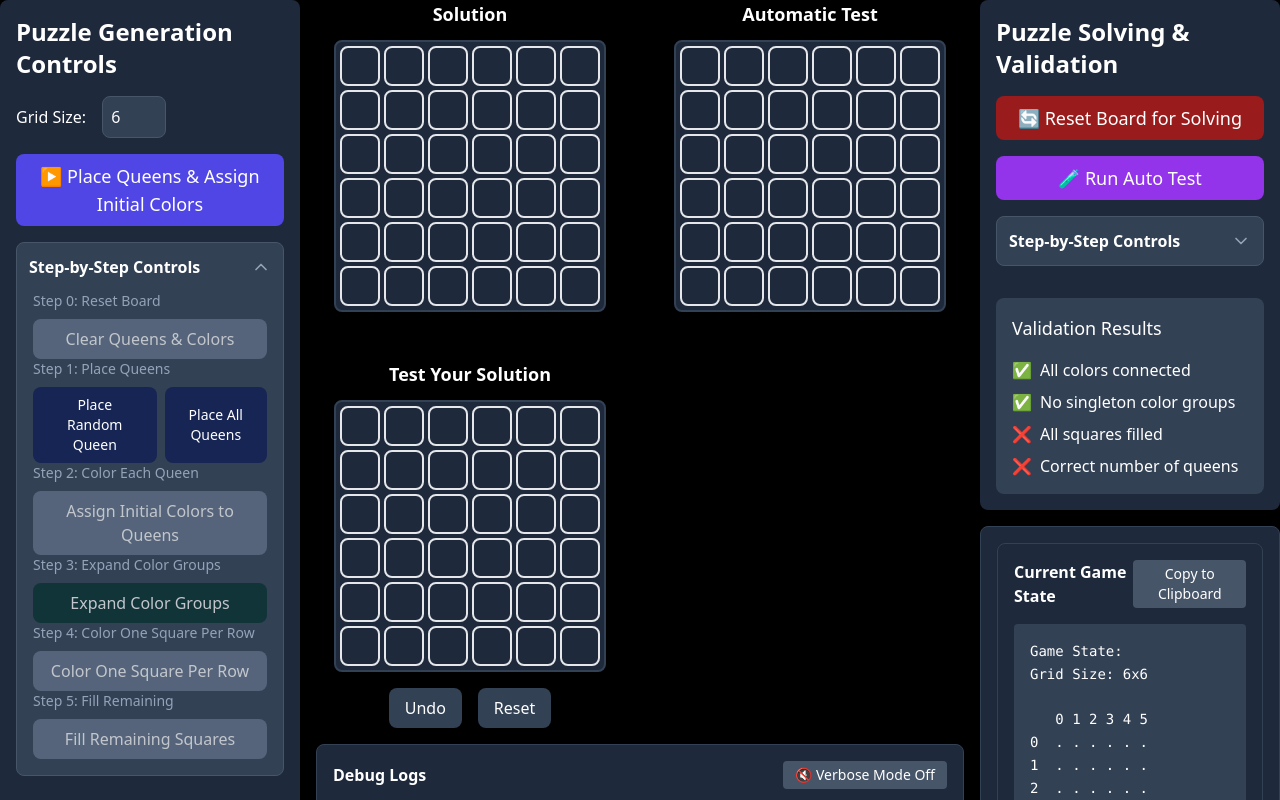
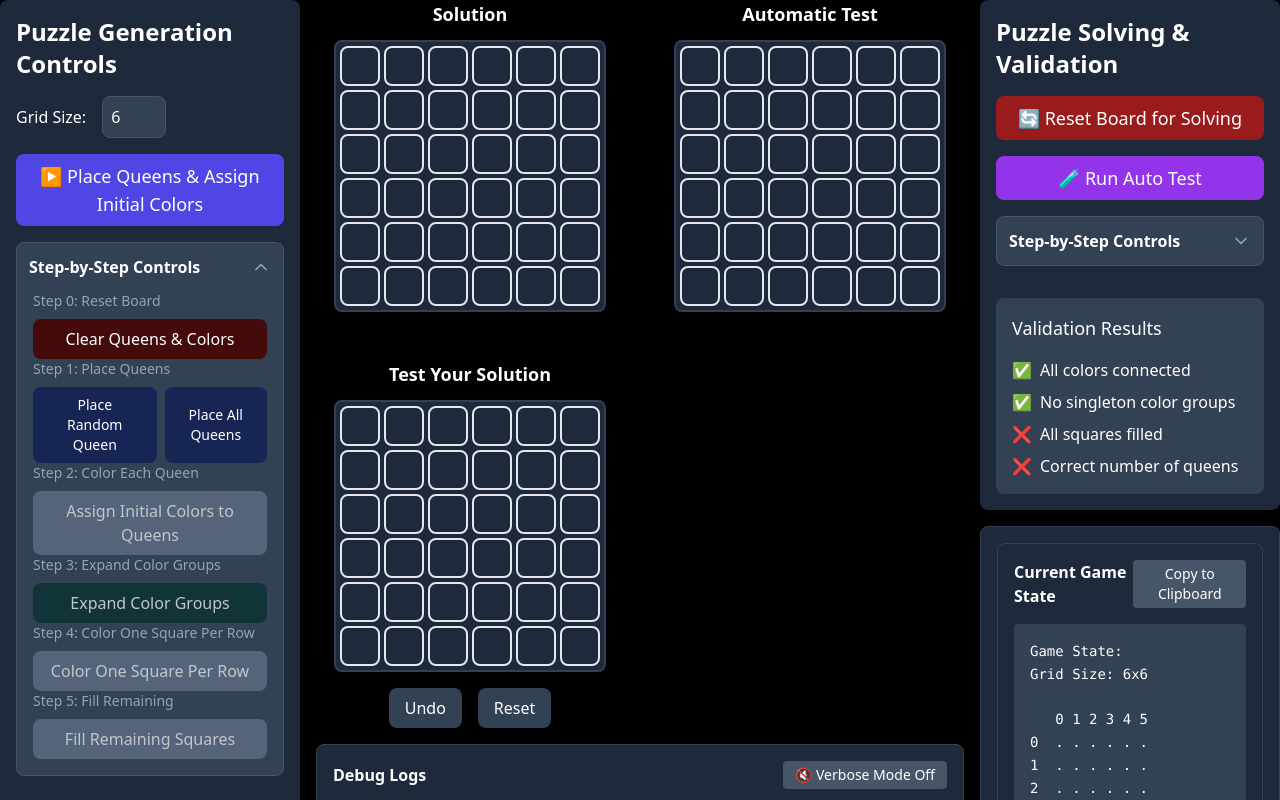
Before and after one commit to Crushford/Cassowary-Games, a Vue app: page /level-builder in a window 1280 px wide. Shown: the top 800 px of the page. Built offline with nearby package versions, Linux system fonts and the light colour scheme.

Commit message:
remove disabled atttibute on buttons

```diff
--- a/src/components/level-builder/PuzzleGenerationControls.vue
+++ b/src/components/level-builder/PuzzleGenerationControls.vue
@@ -39,7 +39,6 @@
         <span class="text-sm text-slate-400">Step 0: Reset Board</span>
         <BaseButton
           @click="levelBuilderStore.clearQueensAndFlags()"
-          :disabled="!levelBuilderStore.queenPositions.length"
           class="bg-red-950 hover:bg-red-900"
         >
           Clear Queens & Colors
@@ -52,7 +51,6 @@
         <div class="flex gap-2">
           <BaseButton
             @click="levelBuilderStore.placeRandomQueen()"
-            :disabled="!canPlaceQueens"
             disabledTitle="No valid moves"
             class="bg-blue-950 hover:bg-blue-900 text-sm"
           >
@@ -60,7 +58,6 @@
           </BaseButton>
           <BaseButton
             @click="levelBuilderStore.placeAllQueens()"
-            :disabled="!canPlaceQueens"
             disabledTitle="Board is full"
             class="bg-blue-950 hover:bg-blue-900 text-sm"
           >
```
